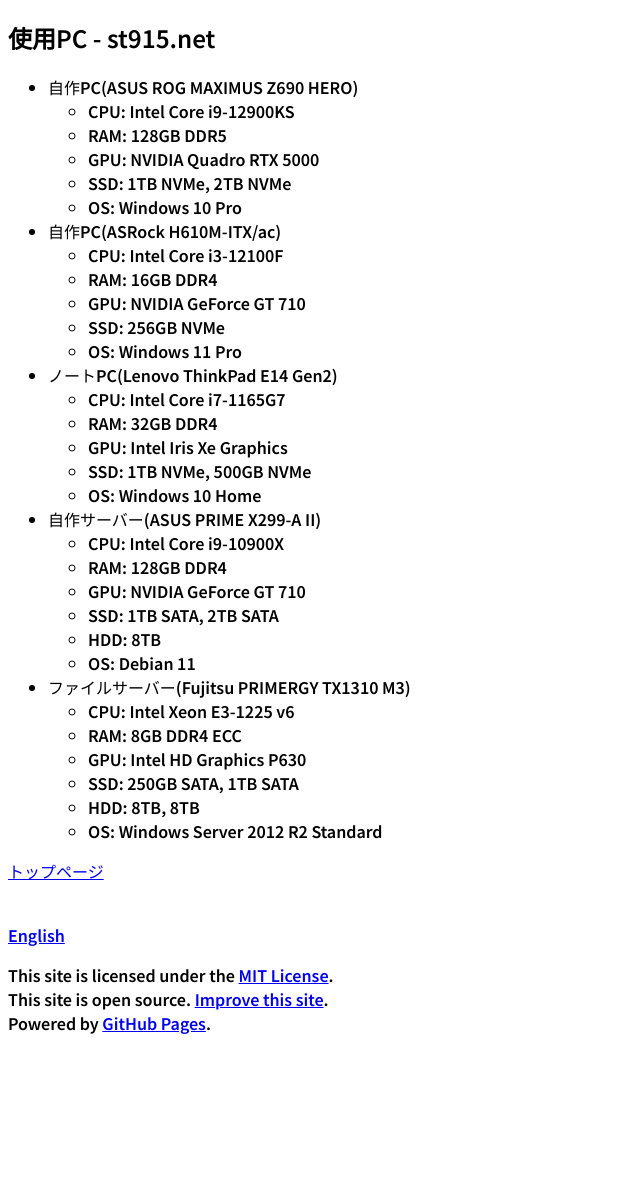
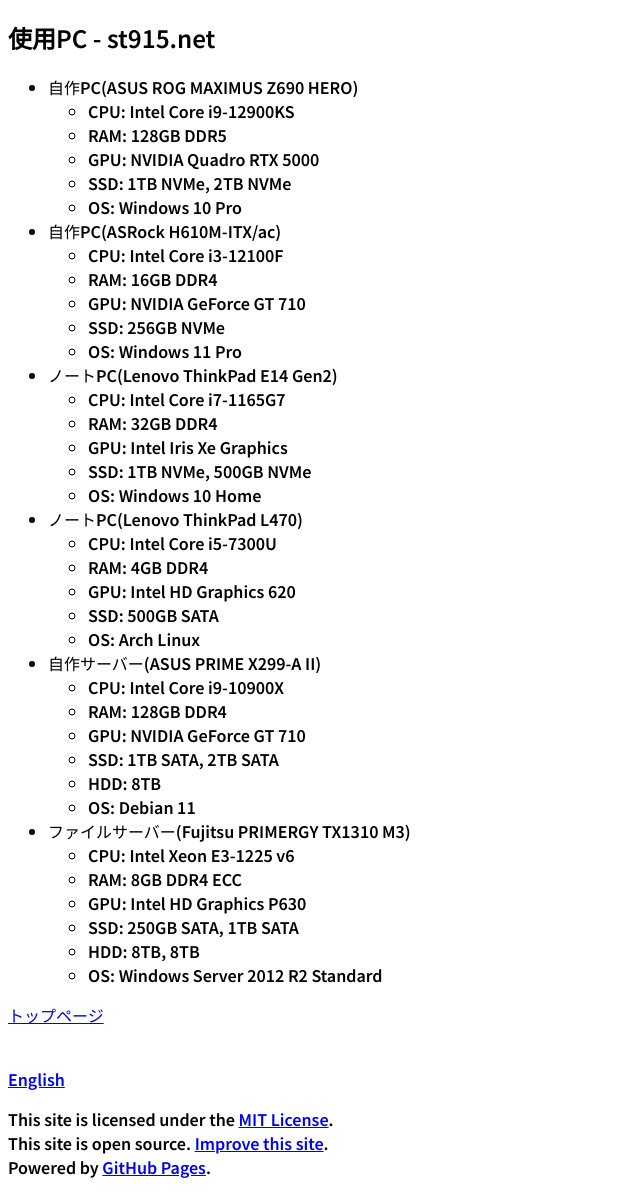
Before and after one commit to t-sasaki915/t-sasaki-net, a Jekyll site: the page built from docs/pcs/index.md, in a window 1280 px wide. Shown: the whole page, without its empty margins (0-640 px from the left). Built offline with Jekyll 4.4.1, drawn with Linux system fonts in a browser that asks for light colours; Markdown is read by kramdown in place of the engine named in the settings; before the commit the page ends 1051 px from its top, so only the background shows below that.

Commit message:
Update index.md

```diff
--- a/docs/pcs/index.md
+++ b/docs/pcs/index.md
@@ -25,6 +25,12 @@
   - GPU: Intel Iris Xe Graphics
   - SSD: 1TB NVMe, 500GB NVMe
   - OS: Windows 10 Home
+- ノートPC(Lenovo ThinkPad L470)
+  - CPU: Intel Core i5-7300U
+  - RAM: 4GB DDR4
+  - GPU: Intel HD Graphics 620
+  - SSD: 500GB SATA
+  - OS: Arch Linux
 - 自作サーバー(ASUS PRIME X299-A II)
   - CPU: Intel Core i9-10900X
   - RAM: 128GB DDR4
```
